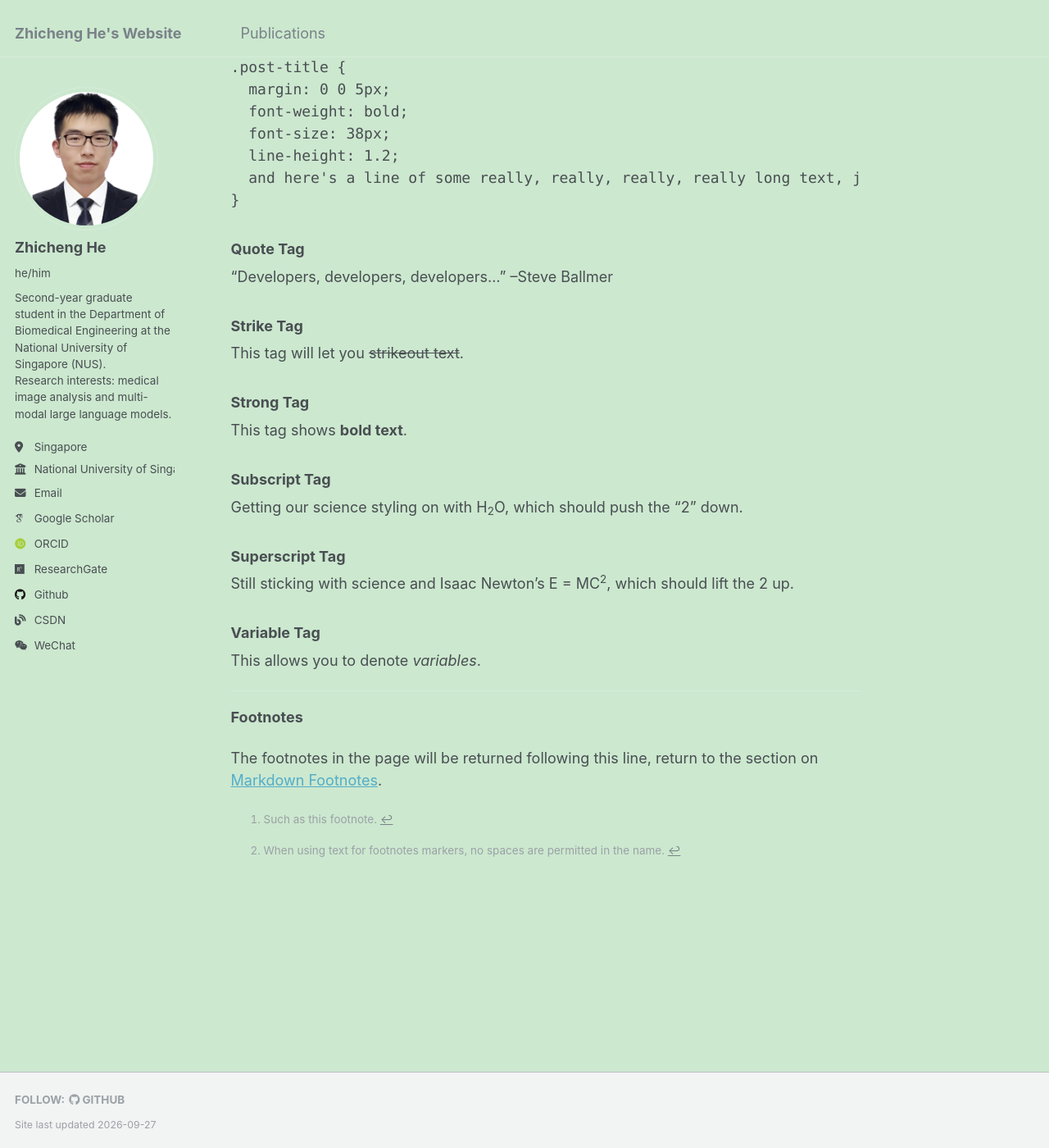
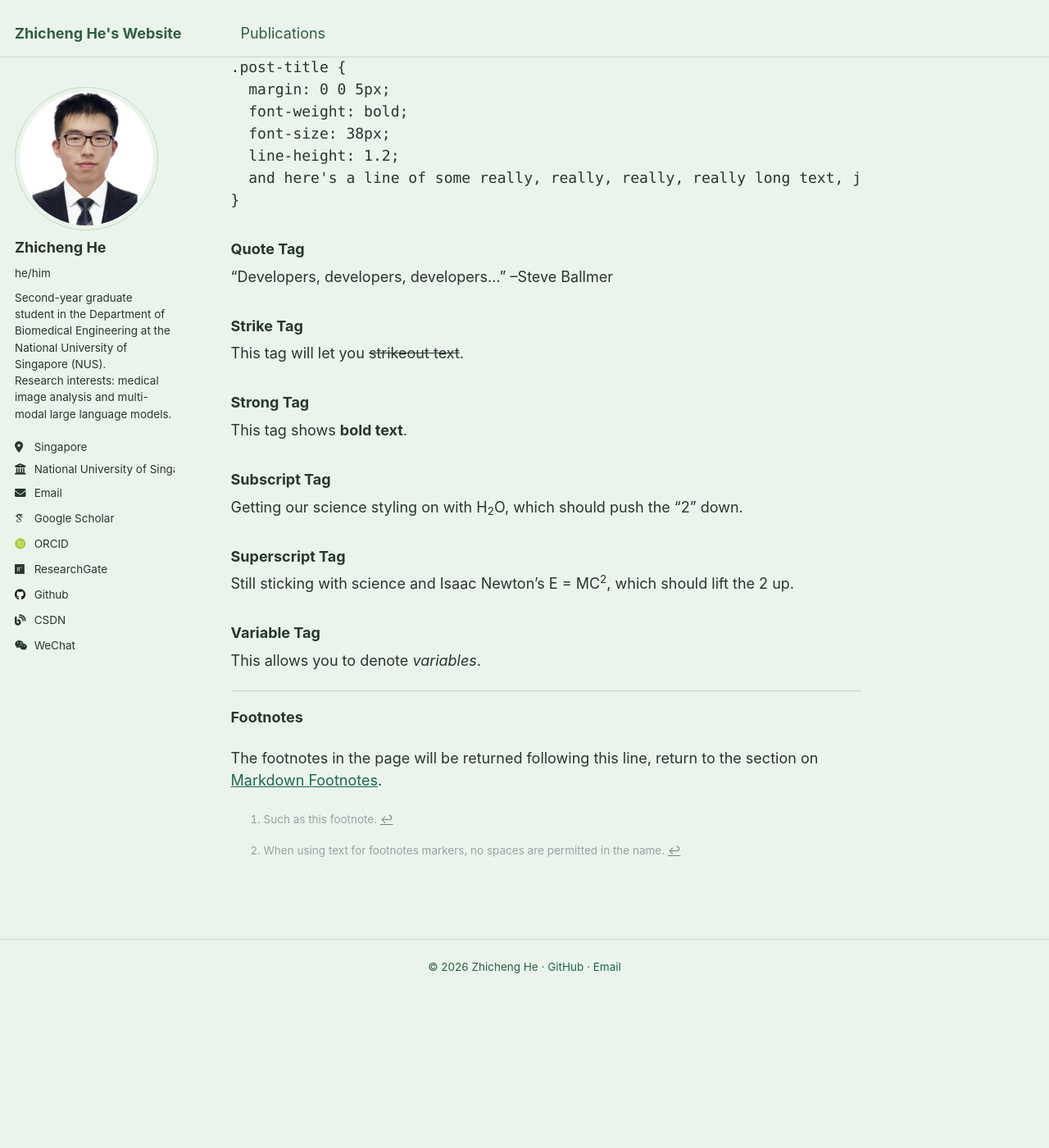
Before and after one commit to hezhicheng2002/hezhicheng2002.github.io, a Jekyll site: the page built from _pages/markdown.md, in a window 1280 px wide and 1400 px high, scrolled down 6916 px. Shown: the whole window at 82% size. Built offline with Jekyll 4.4.1, drawn with Linux system fonts in a browser that asks for light colours; emoji names are drawn with the system emoji font; some web fonts are replaced; after the commit the page ends 8266 px from its top, so only the background shows below that.

Commit message:
Refresh green palette and place footer below content

```diff
--- a/_includes/footer.html
+++ b/_includes/footer.html
@@ -1,25 +1,7 @@
-{% include base_path %}
-
-{% if site.author.github or site.author.bitbucket or site.atom_feed.hide != true %}
-<div class="page__footer-follow">
-  <ul class="social-icons">
-    {% if site.data.ui-text[site.locale].follow_label %}
-      <li><strong>{{ site.data.ui-text[site.locale].follow_label }}</strong></li>
-    {% endif %}
-    {% if site.author.github %}
-      <li><a href="{{ site.author.github }}"><i class="fab fa-github" aria-hidden="true"></i> GitHub</a></li>
-    {% endif %}
-    {% if site.author.bitbucket %}
-      <li><a href="http://bitbucket.org/{{ site.author.bitbucket }}"><i class="fab fa-bitbucket" aria-hidden="true"></i> Bitbucket</a></li>
-    {% endif %}
-<!--     {% if site.atom_feed.hide != true %}
-    <li><a href="{% if site.atom_feed.path %}{{ site.atom_feed.path }}{% else %}{{ base_path }}/feed.xml{% endif %}"><i class="fa fa-fw fa-rss-square" aria-hidden="true"></i> {{ site.data.ui-text[site.locale].feed_label | default: "Feed" }}</a></li>
-    {% endif %} -->
-  </ul>
+<div class="page__footer-copyright">
+  &copy; {{ site.time | date: '%Y' }} {{ site.name }}
+  <span aria-hidden="true">&middot;</span>
+  <a href="https://github.com/{{ site.author.github }}">GitHub</a>
+  <span aria-hidden="true">&middot;</span>
+  <a href="mailto:{{ site.author.email }}">Email</a>
 </div>
-{% endif %}
-
-<div class="page__footer-copyright">
-<!--   &copy; {{ site.time | date: '%Y' }} {{ site.name | default: site.title }}, {{ site.data.ui-text[site.locale].powered_by | default: "Powered by" }} <a href="http://jekyllrb.com" rel="nofollow">Jekyll</a> &amp; <a href="https://github.com/academicpages/academicpages.github.io">AcademicPages</a>, a fork of <a href="https://mademistakes.com/work/minimal-mistakes-jekyll-theme/" rel="nofollow">Minimal Mistakes</a>.<br /> -->
-  Site last updated {{ "now" | date: '%Y-%m-%d' %}}
-</div>
--- a/_sass/_base.scss
+++ b/_sass/_base.scss
@@ -10,7 +10,6 @@ html {
 body {
   margin: 0;
   padding: $masthead-height 0 0;
-  padding-bottom: 9em;
   color: $text-color;
   font-family: $global-font-family;
   line-height: 1.5;
--- a/_sass/_footer.scss
+++ b/_sass/_footer.scss
@@ -1,92 +1,29 @@
-/* ==========================================================================
-   FOOTER
-   ========================================================================== */
-
+/* Keep the footer in normal flow beneath the page content. */
 .page__footer {
-  @include clearfix;
-  float: left;
-  margin-left: 0;
-  margin-right: 0;
-  width: 100%;
   clear: both;
-  /* sticky footer fix start */
-  position: absolute;
-  bottom: 0em;
-  height: auto;
-  /* sticky footer fix end */
   margin-top: 3em;
-  color: mix(#fff, $gray, 25%);
-  -webkit-animation: intro 0.3s both;
-          animation: intro 0.3s both;
-  -webkit-animation-delay: 0.45s;
-          animation-delay: 0.45s;
-  background-color: $lighter-gray;
-  border-top: 1px solid $light-gray;
+  color: $primary-color;
 
   footer {
-    @include clearfix;
-    margin-left: auto;
-    margin-right: auto;
-    margin-top: 1em;
-    max-width: 100%;
-    padding: 0 1em 1em;
-
-    @include breakpoint($x-large) {
-      max-width: $x-large;
-    }
+    margin: 0 auto;
+    max-width: $x-large;
+    padding: 1.25em 1em 1.75em;
+    border-top: 1px solid $border-color;
+    text-align: center;
   }
 
   a {
-    color: inherit;
+    color: $link-color;
     text-decoration: none;
 
     &:hover {
+      color: $link-color-hover;
       text-decoration: underline;
     }
-  }
-
-  .fas,
-  .fab,
-  .far,
-  .fal {
-    color: mix(#fff, $gray, 25%);
   }
 }
 
 .page__footer-copyright {
   font-family: $global-font-family;
-  font-size: $type-size-7;
+  font-size: $type-size-6;
 }
-
-.page__footer-follow {
-  ul {
-    margin: 0;
-    padding: 0;
-    list-style-type: none;
-  }
-
-  li {
-    display: inline-block;
-    padding-top: 5px;
-    padding-bottom: 5px;
-    font-family: $sans-serif-narrow;
-    font-size: $type-size-6;
-    text-transform: uppercase;
-  }
-
-  li + li:before {
-    content: "";
-    padding-right: 5px;
-  }
-
-  a {
-    padding-right: 10px;
-    font-weight: bold;
-  }
-
-  .social-icons {
-    a {
-      white-space: nowrap;
-    }
-  }
-}
--- a/_sass/_variables.scss
+++ b/_sass/_variables.scss
@@ -61,14 +61,14 @@ $darker-gray                : mix(#000, $gray, 60%);
 $light-gray                 : mix(#fff, $gray, 50%);
 $lighter-gray               : mix(#fff, $gray, 90%);
 
-$body-color                 : #cce8cf;
-$background-color           : #cce8cf;
+$body-color                 : #eaf4eb;
+$background-color           : #eaf4eb;
 $code-background-color      : mix(#000, $background-color, 15%);
 $code-background-color-dark : mix(#000, $background-color, 20%);
-$text-color                 : $dark-gray;
-$border-color               : mix(#fff, $background-color, 20%);
+$text-color                 : #27372d;
+$border-color               : #c4d9c8;
 
-$primary-color              : #7a8288;
+$primary-color              : #315e45;
 $success-color              : #62c462;
 $warning-color              : #f89406;
 $danger-color               : #ee5f5b;
@@ -102,9 +102,9 @@ $xing-color                 : #006567;
 
 
 /* links */
-$link-color                 : $info-color;
-$link-color-hover           : mix(#000, $link-color, 25%);
-$link-color-visited         : mix(#fff, $link-color, 25%);
+$link-color                 : #1e684e;
+$link-color-hover           : #144733;
+$link-color-visited         : #315e45;
 $masthead-link-color        : $primary-color;
 $masthead-link-color-hover  : mix(#000, $primary-color, 25%);
 
```
